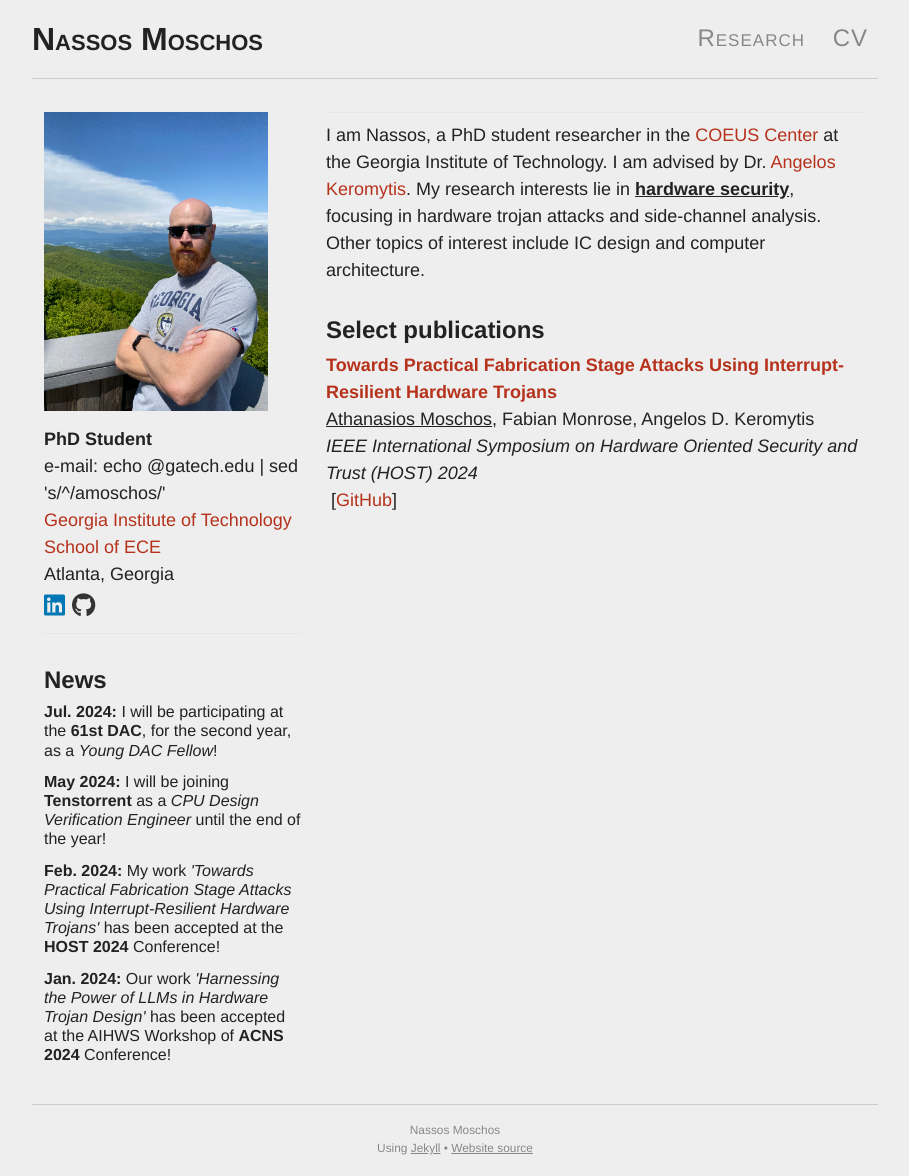
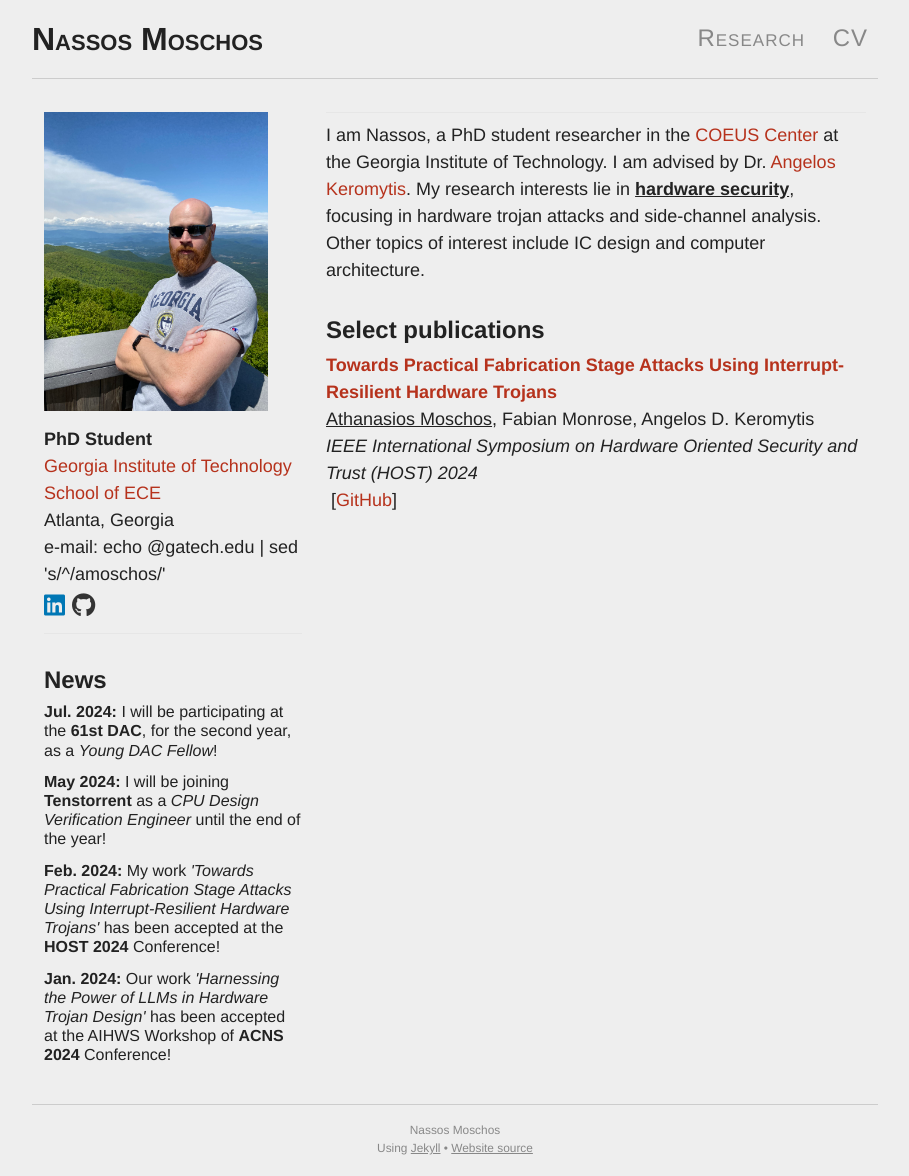
Before and after one commit to 0ena/0ena.github.io, a Jekyll site: the page built from index.md, in a window 1280 px wide. Shown: the whole page, without its empty margins (185-1094 px from the left). Built offline with Jekyll 4.4.1, drawn with Linux system fonts in a browser that asks for light colours; nearby versions of some CDN libraries; part of the change alters nothing that is shown.

```diff
--- a/_layouts/page.html
+++ b/_layouts/page.html
@@ -9,10 +9,10 @@ layout: default
                 {% include image.html url="images/mountains.JPEG" caption="" width="224px" align="left" %}
 
                 <b>PhD Student</b> <br>
-                e-mail: echo @gatech.edu | sed 's/^/amoschos/'<br>
                 <a href="https://www.gatech.edu/" target="_blank">Georgia Institute of Technology</a> <br>
                 <a href="https://ece.gatech.edu/" target="_blank">School of ECE</a> <br>
                 Atlanta, Georgia <br>
+                e-mail: echo @gatech.edu | sed 's/^/amoschos/'<br>
                 <!-- Linkedin Icon -->
                 <a href="https://www.linkedin.com/in/anmos" class="social-icon si-linkedin">
                 <i class="fab fa-linkedin"></i> </a>
```
